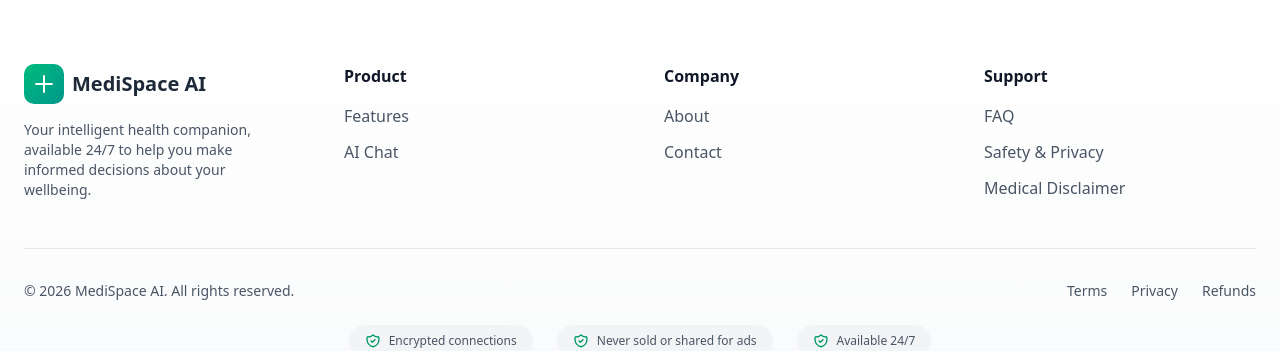
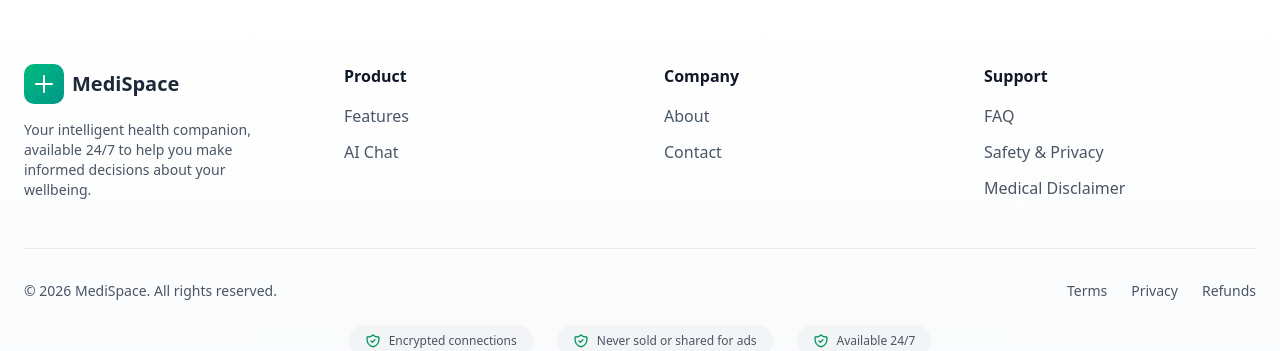
Before and after one commit to obfdanso/MediSpace, a React (Vite) app: page / in a window 1280 px wide. Shown: the part 4355-4706 px from the top of the page. Built offline with nearby package versions, Linux system fonts and the light colour scheme; no server answers.

Commit message:
used the name medispace everywhere and kept the footer year current

```diff
--- a/components/Footer.tsx
+++ b/components/Footer.tsx
@@ -14,7 +14,7 @@ export default function Footer() {
                 </svg>
               </div>
               <span className="text-xl font-bold text-gray-800 dark:text-gray-100 font-lobster">
-                MediSpace AI
+                MediSpace
               </span>
             </div>
             <p className="text-gray-600 dark:text-gray-400 text-sm">
@@ -79,7 +79,7 @@ export default function Footer() {
         <div className="pt-8 border-t border-gray-200 dark:border-gray-800">
           <div className="flex flex-col md:flex-row justify-between items-center gap-4">
             <p className="text-gray-600 dark:text-gray-400 text-sm">
-              © 2026 MediSpace AI. All rights reserved.
+              © {new Date().getFullYear()} MediSpace. All rights reserved.
             </p>
             <div className="flex gap-6">
               {[{ label: 'Terms', to: '/terms' }, { label: 'Privacy', to: '/privacy' }, { label: 'Refunds', to: '/refunds' }].map((item) => (
--- a/src/components/ChatUI.tsx
+++ b/src/components/ChatUI.tsx
@@ -351,7 +351,7 @@ export default function ChatUI({
       </div>
 
       <p className="mt-2 text-center text-[11px] text-stone-400 dark:text-stone-500">
-        MediSpace AI can make mistakes and is not a substitute for professional medical advice.
+        MediSpace can make mistakes and is not a substitute for professional medical advice.
         {!isLoggedIn && (
           <>
             {" "}
@@ -370,7 +370,7 @@ export default function ChatUI({
       {/* Slim top bar */}
       <div className="flex items-center justify-between gap-3 pl-14 md:pl-5 pr-4 h-14 shrink-0">
         <span className="text-sm font-medium text-stone-500 dark:text-stone-400 truncate">
-          {isEmpty ? "" : "MediSpace AI"}
+          {isEmpty ? "" : "MediSpace"}
         </span>
         <div className="flex items-center gap-2">
           {!isLoggedIn ? (
--- a/src/pages/AuthPage.tsx
+++ b/src/pages/AuthPage.tsx
@@ -131,7 +131,7 @@ export default function AuthPage() {
               <path strokeLinecap="round" strokeLinejoin="round" strokeWidth={2} d="M12 4v16m8-8H4" />
             </svg>
           </div>
-          <span className="text-white text-xl font-bold font-lobster">MediSpace AI</span>
+          <span className="text-white text-xl font-bold font-lobster">MediSpace</span>
         </Link>
 
         <div className="flex items-center gap-3">
@@ -201,7 +201,7 @@ export default function AuthPage() {
               {activeTab === 'login' ? (
                 <>
                   <h1 className="text-2xl font-bold text-gray-900 dark:text-white mb-1">Welcome back</h1>
-                  <p className="text-gray-500 dark:text-gray-400 text-sm mb-6">Sign in to continue to MediSpace AI</p>
+                  <p className="text-gray-500 dark:text-gray-400 text-sm mb-6">Sign in to continue to MediSpace</p>
                 </>
               ) : (
                 <>
--- a/src/pages/FaqPage.tsx
+++ b/src/pages/FaqPage.tsx
@@ -16,8 +16,8 @@ export default function FaqPage() {
           <div className="space-y-6">
             {[
               {
-                q: "Is MediSpace AI a replacement for doctors?",
-                a: "No, MediSpace AI is designed to provide information and guidance, but should not replace professional medical advice.",
+                q: "Is MediSpace a replacement for doctors?",
+                a: "No, MediSpace is designed to provide information and guidance, but should not replace professional medical advice.",
               },
               {
                 q: "How accurate is the AI?",
--- a/src/pages/OnboardingPage.tsx
+++ b/src/pages/OnboardingPage.tsx
@@ -190,7 +190,7 @@ export default function OnboardingPage() {
               <path strokeLinecap="round" strokeLinejoin="round" strokeWidth={2} d="M12 4v16m8-8H4" />
             </svg>
           </div>
-          <span className="text-lg font-semibold text-gray-800 dark:text-gray-100 font-lobster">MediSpace AI</span>
+          <span className="text-lg font-semibold text-gray-800 dark:text-gray-100 font-lobster">MediSpace</span>
         </div>
         {isEditMode ? (
           <button
@@ -579,7 +579,7 @@ export default function OnboardingPage() {
           {step === 3 && (
             <StepCard
               title="Primary Health Goal"
-              subtitle="What is your main reason for using MediSpace AI? This helps us tailor your experience."
+              subtitle="What is your main reason for using MediSpace? This helps us tailor your experience."
             >
               <div className="space-y-3">
                 {[
```
